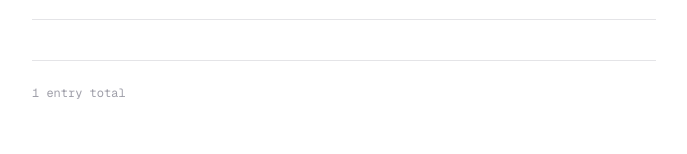
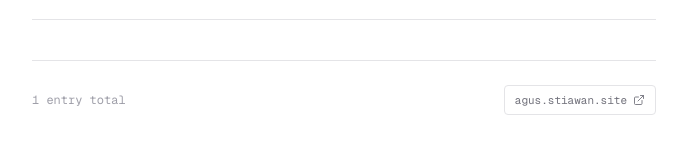
Before and after one commit to agusawa/agusawa, a Next.js app in the folder apps/til/: page / in a window 1280 px wide. Shown: the part 334-488 px from the top of the page, without its empty margins (296-983 px from the left). Built offline with nearby package versions, Linux system fonts and the light colour scheme; no server answers.

Commit message:
feat(til): add shared footer with link to primary site
Reuses a single Footer component across the homepage and article
pages instead of the homepage's standalone entry-count footer, to
avoid double footer landmarks.

```diff
--- a/apps/til/src/app/[slug]/page.tsx
+++ b/apps/til/src/app/[slug]/page.tsx
@@ -7,6 +7,7 @@ import { getAllSlugs, getArticleBySlug } from '@/lib/til'
 import { buildMetadata, buildArticleJsonLd } from '@/lib/seo'
 import ArticleContent from '@/components/ArticleContent'
 import ThemeToggle from '@/components/ThemeToggle'
+import Footer from '@/components/Footer'
 
 export async function generateStaticParams() {
   return getAllSlugs().map((slug) => ({ slug }))
@@ -70,6 +71,7 @@ export default async function ArticlePage({ params }: Props) {
       </header>
 
       <ArticleContent html={contentHtml} />
+      <Footer />
     </article>
   )
 }
--- a/apps/til/src/components/ArticleListClient.tsx
+++ b/apps/til/src/components/ArticleListClient.tsx
@@ -5,6 +5,7 @@ import type { TILArticle } from '@/lib/til'
 import ArticleCard from './ArticleCard'
 import ArticleFilters from './ArticleFilters'
 import ThemeToggle from './ThemeToggle'
+import Footer from './Footer'
 
 interface Props {
   articles: TILArticle[]
@@ -77,11 +78,7 @@ export default function ArticleListClient({ articles, tags }: Props) {
         )}
       </div>
 
-      <footer className="mt-10 pt-6 border-t border-zinc-200 dark:border-zinc-800">
-        <p className="font-mono text-xs text-zinc-400 dark:text-zinc-700">
-          {articles.length} {articles.length === 1 ? 'entry' : 'entries'} total
-        </p>
-      </footer>
+      <Footer note={`${articles.length} ${articles.length === 1 ? 'entry' : 'entries'} total`} />
     </div>
   )
 }
--- /dev/null
+++ b/apps/til/src/components/Footer.tsx
@@ -0,0 +1,24 @@
+import { ExternalLink } from 'lucide-react'
+
+interface Props {
+  note?: string
+}
+
+export default function Footer({ note }: Props) {
+  return (
+    <footer className="mt-10 pt-6 border-t border-zinc-200 dark:border-zinc-800 flex items-center justify-between">
+      <p className="font-mono text-xs text-zinc-400 dark:text-zinc-600">
+        {note ?? `© ${new Date().getFullYear()} Agus Stiawan`}
+      </p>
+      <a
+        href="https://agus.stiawan.site"
+        target="_blank"
+        rel="noopener noreferrer"
+        className="inline-flex items-center gap-1.5 font-mono text-[11px] px-2.5 py-1.5 rounded-sm border border-zinc-200 dark:border-zinc-800 text-zinc-500 dark:text-zinc-400 hover:border-emerald-400 dark:hover:border-emerald-600 hover:text-emerald-600 dark:hover:text-emerald-400 transition-colors duration-150"
+      >
+        <span>agus.stiawan.site</span>
+        <ExternalLink size={12} strokeWidth={1.75} />
+      </a>
+    </footer>
+  )
+}
```
